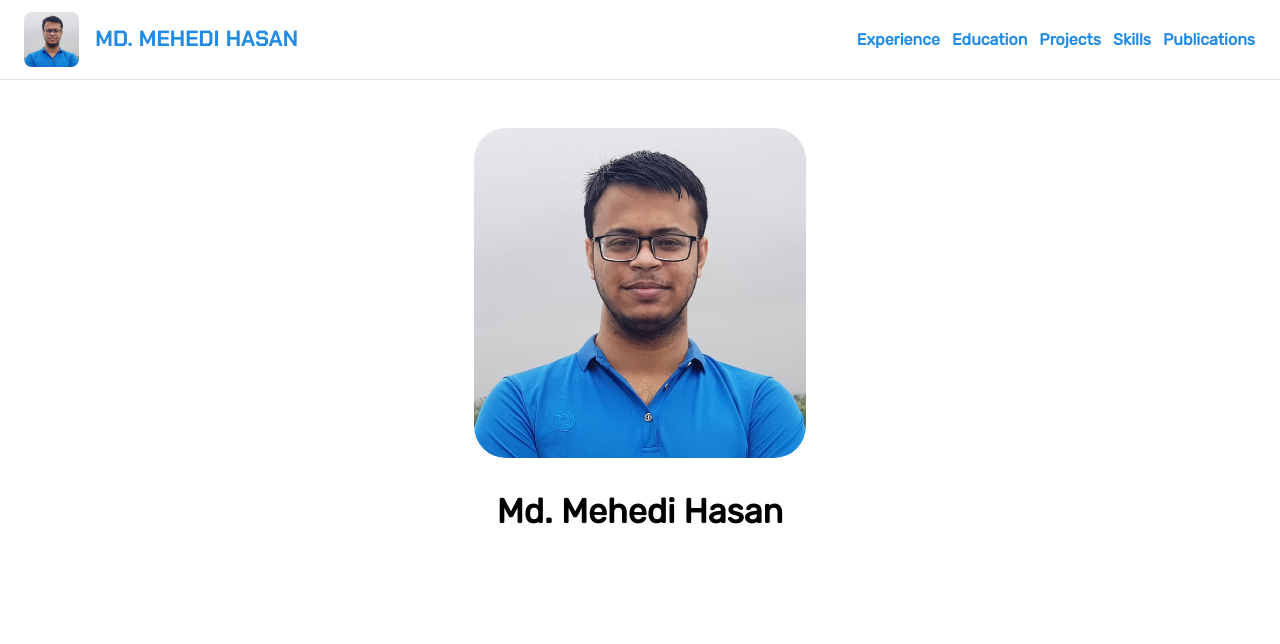
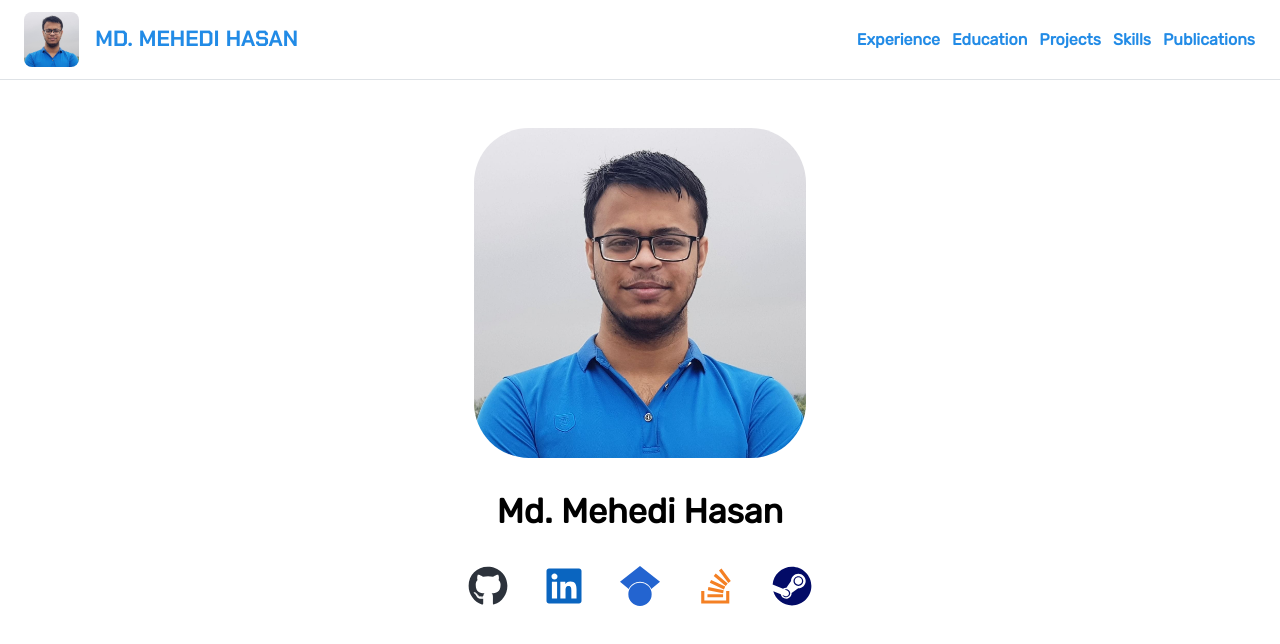
Before and after one commit to mhasan502/mhasan502.github.io, a React (Vite) app: page / in a window 1280 px wide. Shown: the top 644 px of the page. Built offline with nearby package versions, Linux system fonts and the light colour scheme.

Commit message:
added index logos

```diff
--- a/src/pages/Index.jsx
+++ b/src/pages/Index.jsx
@@ -1,5 +1,7 @@
 import Skeleton from "../components/Skeleton.jsx";
-import {Center, Image, Space, Title} from "@mantine/core";
+import {Anchor, Center, Container, Group, Image, Space, Title} from "@mantine/core";
+import {FaGithub, FaLinkedin, FaStackOverflow, FaSteam} from "react-icons/fa";
+import {SiGooglescholar} from "react-icons/si";
 
 const Index = () => {
   return (
@@ -9,16 +11,38 @@ const Index = () => {
         <Image
           h={{base: 250, md: 280, lg: 330}}
           w="auto"
-          radius={'xl'}
+          radius={'55'}
           src={'../../public/Mehedi.jpg'}
         />
       </Center>
       <Space h={'xl'}/>
+
       <Center>
         <Title>
           Md. Mehedi Hasan
         </Title>
       </Center>
+      <Space h={'xl'}/>
+
+      <Container size={'xs'}>
+        <Group justify="center">
+          <Anchor c={'#2c323b'} px={10} href={'https://github.com/mhasan502'} target={'_blank'}>
+            <FaGithub size={40}/>
+          </Anchor>
+          <Anchor c={'#0A65C0'} px={10} href={'https://linkedin.com/in/Mhasan502'} target={'_blank'}>
+            <FaLinkedin size={40}/>
+          </Anchor>
+          <Anchor c={'#2364d0'} px={10} href={'https://scholar.google.com/citations?user=1E7N-BoAAAAJ'} target={'_blank'}>
+            <SiGooglescholar size={40}/>
+          </Anchor>
+          <Anchor c={'#f48024'} px={10} href={'https://stackoverflow.com/users/14150890/mhasan502'} target={'_blank'}>
+            <FaStackOverflow size={40}/>
+          </Anchor>
+          <Anchor c={'#030b67'} px={10} href={'steamcommunity.com/id/Mhasan502'} target={'_blank'}>
+            <FaSteam size={40}/>
+          </Anchor>
+        </Group>
+      </Container>
 
     </Skeleton>
   );
```
Lines whose indentation alone changed are shown as unchanged.
